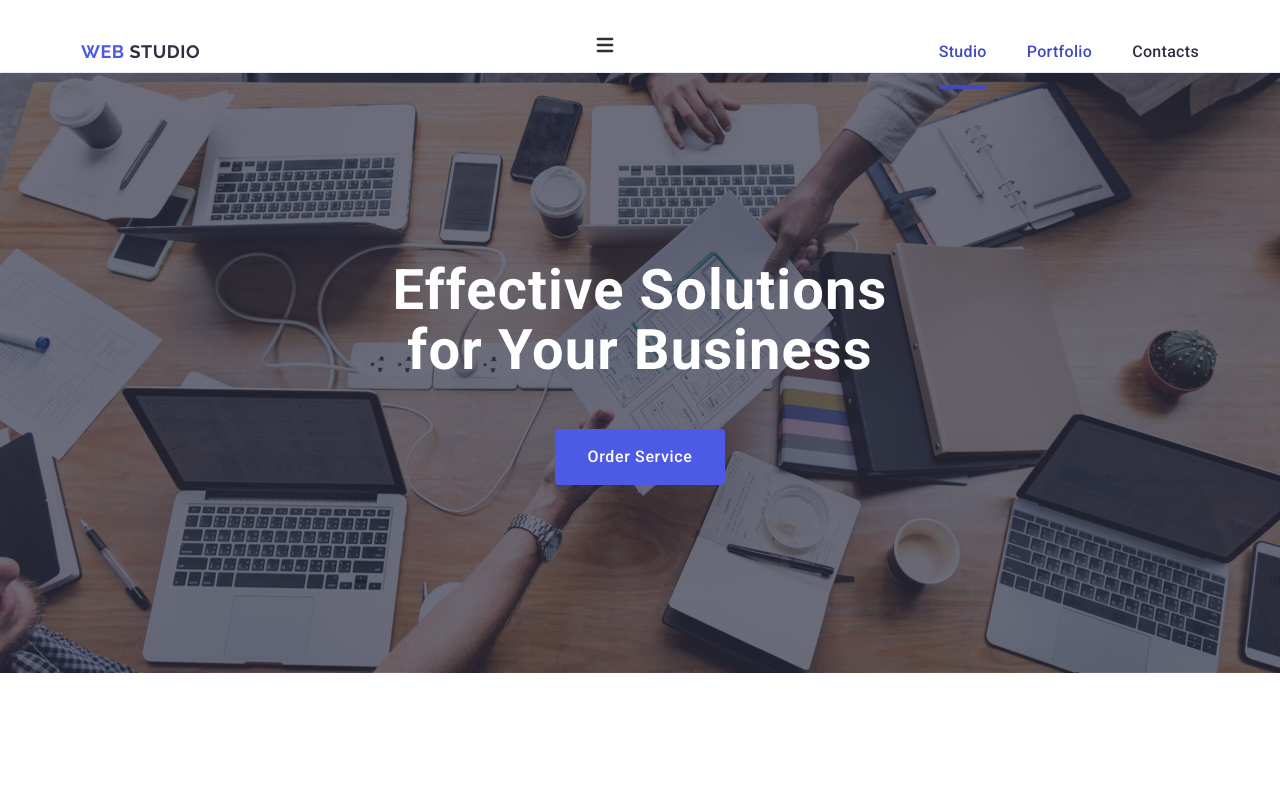
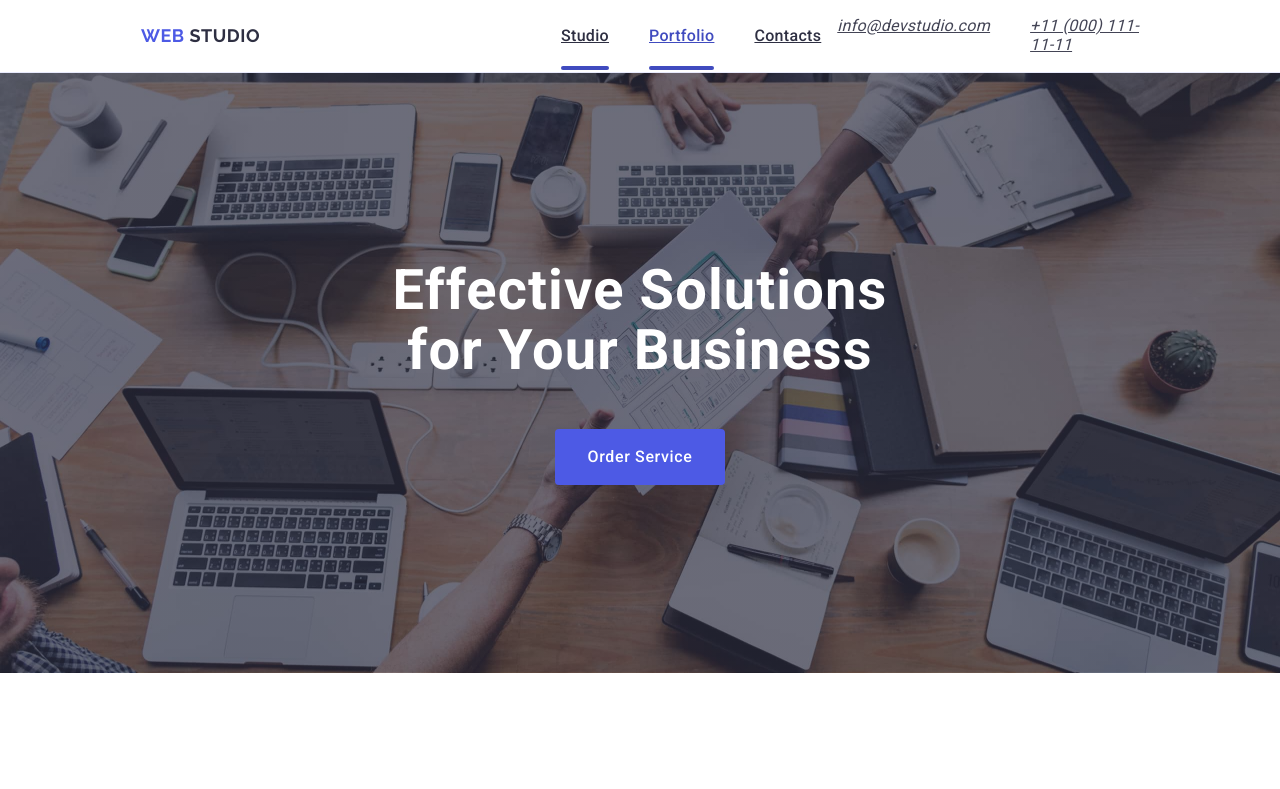
Before and after one commit to vitaliiaSel0907/goit-markup-hw-06, a plain HTML site: page index.html in a window 1280 px wide. Both pictures are taken after a click on the link "Portfolio". Shown: the top 789 px of the page. Drawn offline with nearby package versions, Linux system fonts and the light colour scheme.

Commit message:
update new styles

```diff
--- a/css/styles.css
+++ b/css/styles.css
@@ -26,6 +26,8 @@ body {
 /* ===== Мобільна версія (320px–767px) ===== */
 /*== MOBILE HEADER == */
 
+/* ======= MOBILE FIRST HEADER ======= */
+
 /* Контейнер сторінки */
 .container {
     max-width: 100%;
@@ -33,7 +35,17 @@ body {
     margin: 0 auto;
 }
 
-/* ---------- верхня смужка ---------- */
+/* Хедер */
+.header {
+    border-bottom: 1px solid #e7e9fc;
+    background-color: #ffffff;
+    box-shadow:
+        0px 2px 1px rgba(46, 47, 66, 0.08),
+        0px 1px 1px rgba(46, 47, 66, 0.16),
+        0px 1px 6px rgba(46, 47, 66, 0.08);
+}
+
+/* Хедер контейнер — вертикальний для мобілки */
 .header .container {
     display: flex;
     flex-direction: column;
@@ -41,6 +53,7 @@ body {
     padding: 16px 20px;
 }
 
+/* Навігація */
 .nav {
     width: 100%;
     display: flex;
@@ -51,8 +64,8 @@ body {
 /* Логотип */
 .logo {
     font-family: "Raleway", sans-serif;
+    font-weight: 700;
     font-size: 18px;
-    font-weight: 700;
     line-height: 1.17;
     letter-spacing: 0.03em;
     text-transform: uppercase;
@@ -64,7 +77,7 @@ body {
     color: #2e2f42;
 }
 
-/* Бургер-кнопка */
+/* Бургер-кнопка (меню) */
 .menu-toggle {
     display: inline-flex;
     width: 40px;
@@ -80,13 +93,13 @@ body {
     fill: #2f2f37;
 }
 
-/* Приховуємо десктопні елементи */
+/* Ховаємо десктопні меню і контакти */
 .nav-list,
 .contact-info {
     display: none;
 }
 
-/* ===========  МОБІЛЬНЕ МЕНЮ-ОВЕРЛЕЙ  =========== */
+/* Мобільне меню-оверлей (початково приховане) */
 .mobile-menu {
     position: fixed;
     inset: 0;
@@ -99,12 +112,11 @@ body {
     z-index: 1000;
 }
 
-/* меню сховане доки є клас is-hidden */
 .mobile-menu.is-hidden {
     display: none;
 }
 
-/* Кнопка закриття */
+/* Кнопка закриття мобільного меню */
 .mobile-menu-close {
     position: absolute;
     top: 24px;
@@ -121,7 +133,7 @@ body {
     fill: #2e2f42;
 }
 
-/* ---------- навігація в меню ---------- */
+/* Мобільна навігація */
 .mobile-nav-list {
     list-style: none;
     margin: 0;
@@ -146,7 +158,7 @@ body {
     color: #404bbf;
 }
 
-/* ---------- контакти ---------- */
+/* Контакти мобільні */
 .mobile-contact-list {
     list-style: none;
     margin: 0;
@@ -174,7 +186,7 @@ body {
     text-decoration: none;
 }
 
-/* ---------- соціальні іконки ---------- */
+/* Соціальні іконки мобільні */
 .mobile-socials {
     list-style: none;
     margin: 48px 0 0;
@@ -202,7 +214,16 @@ body {
 .mobile-social-icon {
     width: 24px;
     height: 24px;
-    fill: #ffffff; }
+    fill: #ffffff;
+}
+
+/* Скидаємо стилі списків, щоб не було крапок */
+ul {
+    list-style: none;
+    margin: 0;
+    padding: 0;
+}
+
 
 
 /* Секція Hero для мобілки */
@@ -824,7 +845,6 @@ body {
    .subscribe-input {
        width: 100%;
        max-width: 398px;
-       /* як у макеті */
        height: 40px;
        padding-left: 16px;
        font-size: 12px;
@@ -874,6 +894,95 @@ body {
 
 @media (min-width: 768px) {
 
+.header .container {
+        flex-direction: row;
+        justify-content: space-between;
+        align-items: center;
+        height: 72px;
+        padding: 0 32px;
+        /* відступи з макета */
+    }
+
+    /* --- бургер ховаємо --- */
+    .menu-toggle {
+        display: none;
+    }
+
+    /* --- десктопна навігація показується --- */
+    .nav-list {
+        display: flex;
+        gap: 40px;
+    }
+
+    /* --- контакти показуємо праворуч --- */
+    .contact-info {
+        display: block;
+        margin-left: auto;
+    }
+
+    .contact-list {
+        display: flex;
+        flex-direction: column;
+        /* телефон і e-mail стовпчиком */
+        gap: 12px;
+    }
+
+    .contact-link {
+        font-size: 12px;
+        line-height: 1.17;
+        letter-spacing: 0.02em;
+        color: #434455;
+        transition: color 250ms cubic-bezier(0.4, 0, 0.2, 1);
+    }
+
+    .contact-link:hover,
+    .contact-link:focus {
+        color: #404bbf;
+    }
+
+    /* --- навігаційні лінки з індикатором --- */
+    .nav-link {
+        position: relative;
+        /* база для псевдоелемента */
+        font-weight: 500;
+        font-size: 16px;
+        line-height: 1.5;
+        letter-spacing: 0.02em;
+        color: #2e2f42;
+        padding: 24px 0;
+        /* згідно макету */
+        transition: color 250ms cubic-bezier(0.4, 0, 0.2, 1);
+    }
+
+    .nav-link:hover,
+    .nav-link:focus {
+        color: #404bbf;
+    }
+
+    /* індикатор-підкреслення */
+    .nav-link::after {
+        content: '';
+        position: absolute;
+        left: 0;
+        bottom: -1px;
+        width: 100%;
+        height: 4px;
+        background-color: transparent;
+        border-radius: 2px;
+        transition: background-color 250ms cubic-bezier(0.4, 0, 0.2, 1);
+    }
+
+    /* активна сторінка */
+    .nav-link.current::after {
+        background-color: #404bbf;
+    }
+
+    /* підкреслення при наведенні/фокусі */
+    .nav-link:hover::after,
+    .nav-link:focus::after {
+        background-color: #404bbf;
+    }
+
 /* Стилі для Our Team Mobile First */
 .team {
         padding: 96px 32px;
@@ -964,6 +1073,9 @@ body {
 
 
 
+
+
+
 /* Стилі для комп*ютера */
 
 @media (min-width: 1158px){
@@ -975,115 +1087,62 @@ body {
          margin-right: auto; }
 
 
-/* Хедер */
-.header {
-    border-bottom: 1px solid #e7e9fc;
-    background-color: #ffffff;
-    box-shadow:
-        0px 2px 1px rgba(46, 47, 66, 0.08),
-        0px 1px 1px rgba(46, 47, 66, 0.16),
-        0px 1px 6px rgba(46, 47, 66, 0.08);
-}
-
   .header .container {
-    display: flex;
-    justify-content: space-between;
-    align-items: center;
+      padding: 0 80px;
+      /* за макетом */
       height: 72px;
   }
 
-/* Логотип */
-.header .logo {
+  /* Логотип - більший відступ */
+  .logo {
       margin-right: 76px;
-    font-family: "Raleway", sans-serif;
-    font-weight: 700;
-    font-size: 18px;
-    line-height: 1.17;
-    letter-spacing: 0.03em;
-    text-transform: uppercase;
-    color: #4d5ae5;
-    text-decoration: none;
-}
-
-.logo-studio {
-    color: #2e2f42;
-}
-
-/* Навігація */
-.nav {
-    display: flex;
-    align-items: center;
+  }
+
+  /* Навігація - можна збільшити gap */
+  .nav-list {
       gap: 40px;
   }
 
-.nav-list {
-    display: flex;
+  .nav-link {
+      font-size: 16px;
+      font-weight: 500;
+      padding: 24px 0;
+  }
+
+  /* Контактна інформація — горизонтальний список */
+  .contact-list {
+      flex-direction: row;
       gap: 40px;
-    list-style: none;
-    margin: 0;
-    padding: 0;
-}
-
+  }
+
+  .contact-link {
+      font-size: 16px;
+      color: #434455;
+  }
   .nav-link {
-    display: block;
-    padding: 24px 0;
-    font-weight: 500;
-    font-size: 16px;
-    line-height: 1.5;
-    letter-spacing: 0.02em;
-    color: #2e2f42;
-    text-decoration: none;
-    transition: color 250ms cubic-bezier(0.4, 0, 0.2, 1);
-}
-
-.nav-link:hover,
-.nav-link:focus {
-    color: #404bbf;
-}
-
-/* Активний пункт меню - перший */
-.nav-link.current {
       position: relative;
-    color: #404bbf;
-    transition: color 250ms cubic-bezier(0.4, 0, 0.2, 1);
-}
-
-.nav-link.current::after {
+  }
+
+  .nav-link::after {
       content: '';
       position: absolute;
       left: 0;
       bottom: -1px;
       width: 100%;
       height: 4px;
+      background-color: transparent;
+      border-radius: 2px;
+      transition: background-color 250ms cubic-bezier(0.4, 0, 0.2, 1);
+  }
+
+  .nav-link.current::after {
       background-color: #404bbf;
-    border-radius: 2px;
-}
-
-/* Контактна інформація */
-.contact-info {
-    font-style: normal;
-}
-
-.contact-list {
-    display: flex;
-    gap: 40px;
-    list-style: none;
-    margin: 0;
-    padding: 0;
-}
-
-.contact-link {
-    font-size: 16px;
-    line-height: 1.5;
-    letter-spacing: 0.02em;
-    color: #434455;
-    text-decoration: none;
-    transition: color 250ms cubic-bezier(0.4, 0, 0.2, 1);
-}
-
-.contact-link:hover,
-.contact-link:focus {
-    color: #404bbf; }
+  }
+
+  .nav-link:hover::after,
+  .nav-link:focus::after {
+      background-color: #404bbf;
+  }
 
 
 /* Секція Hero */
```
Lines whose indentation alone changed are shown as unchanged.
